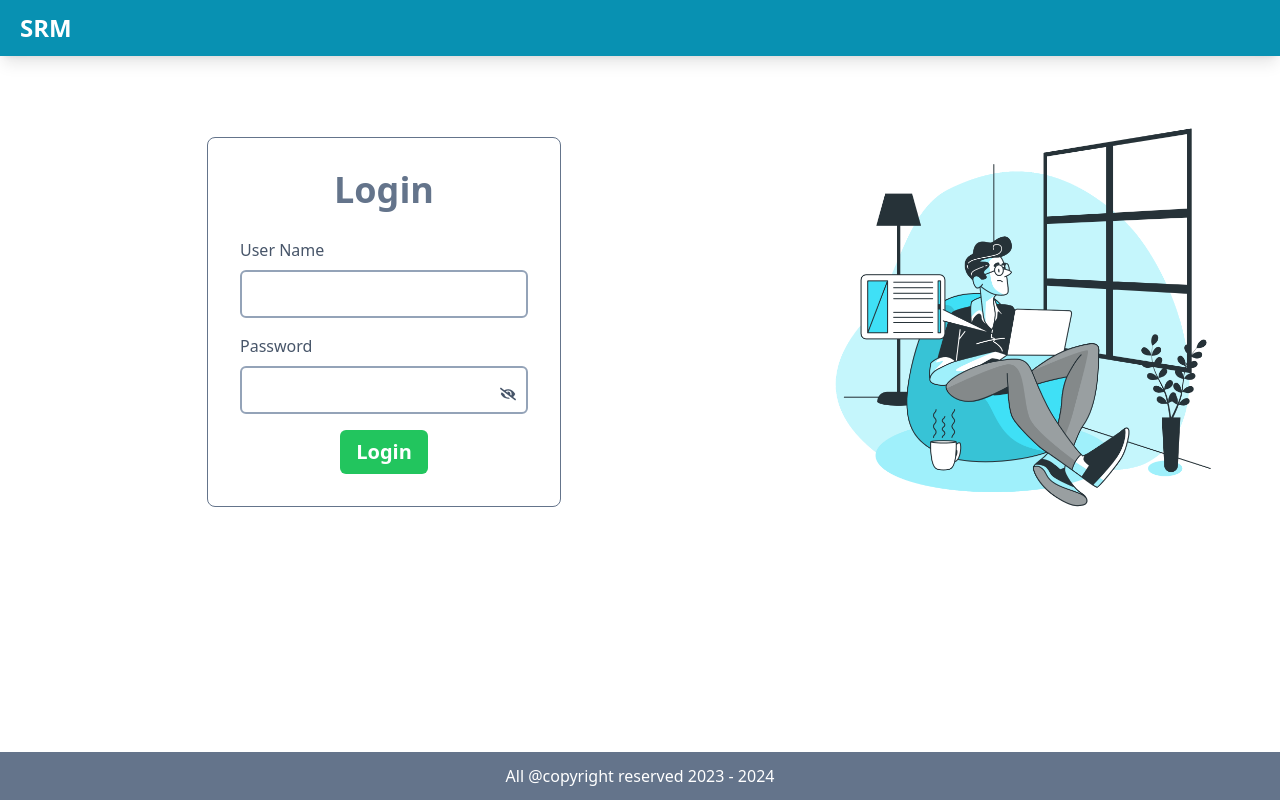
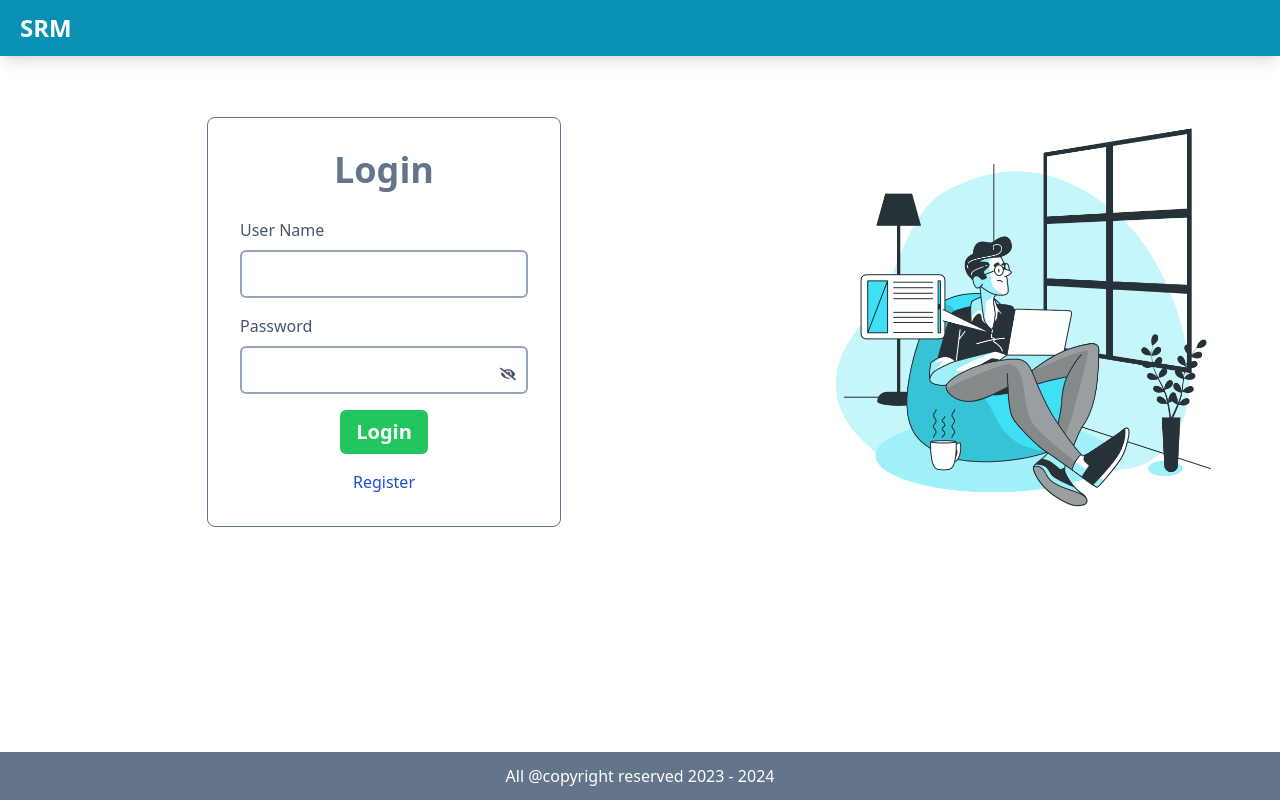
Before and after one commit to friendly-fly/SRM-frontend, a React (Vite) app: page /login in a window 1280 px wide. Built offline with nearby package versions, Linux system fonts and the light colour scheme.

Commit message:
refac: add register page link in the login page

```diff
--- a/src/pages/Login.jsx
+++ b/src/pages/Login.jsx
@@ -3,7 +3,7 @@ import { FaEye, FaEyeSlash } from "react-icons/fa";
 import heroLink from "../assets/hero.png";
 import Header from "../components/Header";
 import Footer from "../components/Footer";
-import { useNavigate } from "react-router-dom";
+import { Link, useNavigate } from "react-router-dom";
 
 const Login = () => {
   // const [isPasswordVisible, setPasswordVisible] = useState(false);
@@ -98,6 +98,13 @@ const LoginForm = () => {
             className="bg-green-500 px-4 py-2 text-xl rounded-md font-bold text-white cursor-pointer hover:bg-green-600 "
           />
         </div>
+
+        <Link
+          className="mx-auto text-blue-700 hover:scale-110"
+          to={"/register"}
+        >
+          Register
+        </Link>
       </form>
     </div>
   );
```
